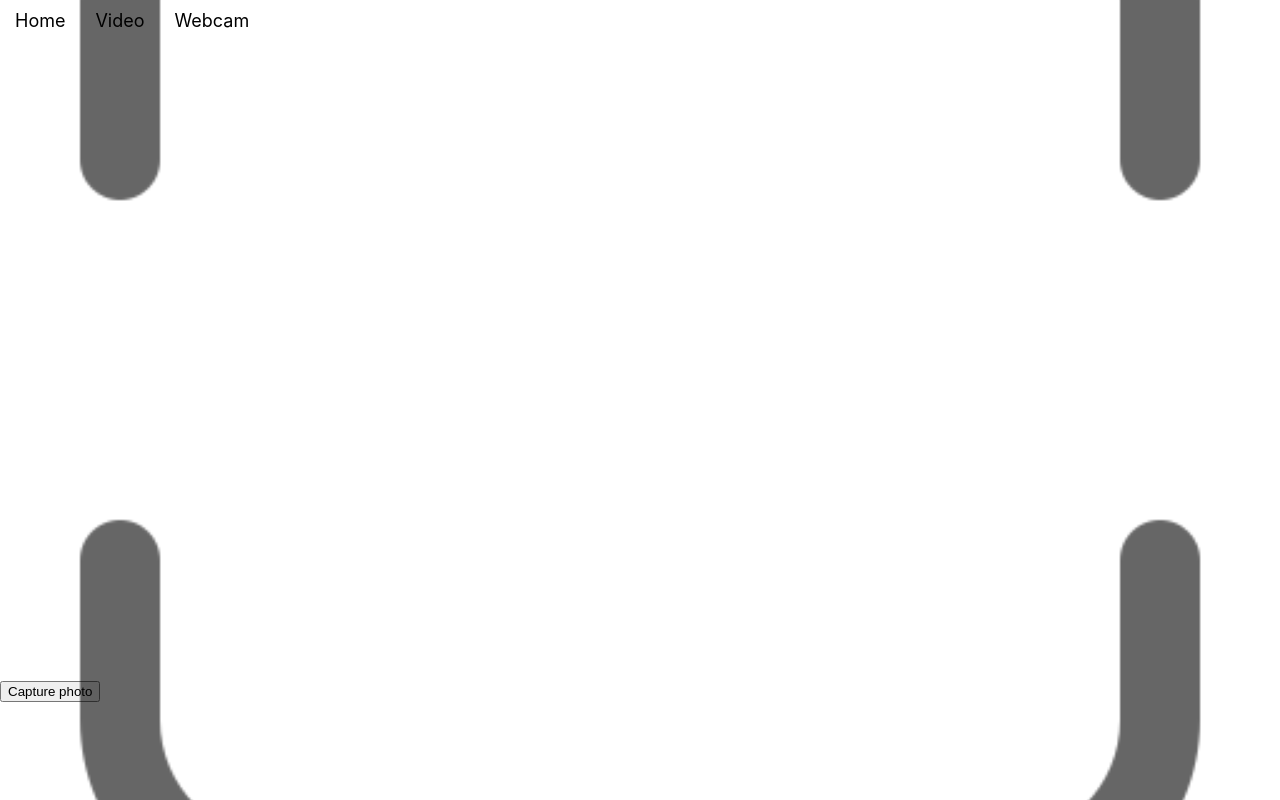
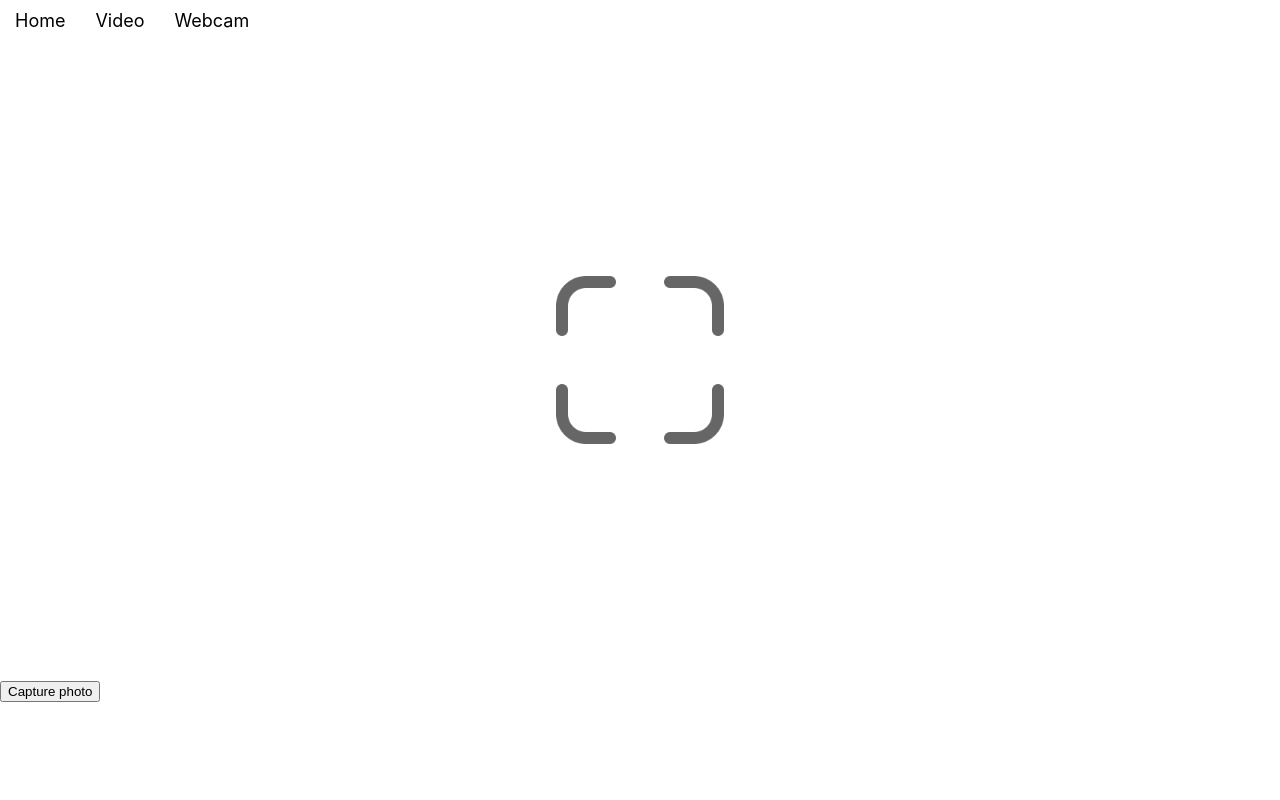
Before and after one commit to bbung9704/Infusor, a React (Create React App) app in the folder frontend/: page /webcam in a window 1280 px wide. Shown: the top 800 px of the page. Built offline with nearby package versions, Linux system fonts and the light colour scheme; no server answers.

Commit message:
scanning image 크기 수정

```diff
--- a/frontend/src/App.css
+++ b/frontend/src/App.css
@@ -40,7 +40,6 @@
 }
 
 .top-nav {
-  max-width: 480px;
   height: 40px;
   display: flex;
 
--- a/frontend/src/css/Home.css
+++ b/frontend/src/css/Home.css
@@ -8,7 +8,6 @@
 .start-btn {
     display: flex;
     flex-direction: column;
-    max-width: 500px;
 }
 
 .start-btn button {
--- a/frontend/src/css/WebCam.css
+++ b/frontend/src/css/WebCam.css
@@ -5,7 +5,7 @@
     align-items: center;
 }
 
-.webcam-container > img {
+.webcam-container > .print-image {
     width: 100%;
 }
 
--- a/frontend/src/pages/WebCame.js
+++ b/frontend/src/pages/WebCame.js
@@ -65,7 +65,7 @@ const WebCam = () => {
         <div>
             <div className="webcam-container">
                 {imgSrc ? (
-                    <img src={imgSrc} alt="webcam" />
+                    <img src={imgSrc} alt="webcam" className="print-image"/>
                 ) : (
                     <Webcam ref={webcamRef}
                         screenshotFormat="image/jpeg"
```
